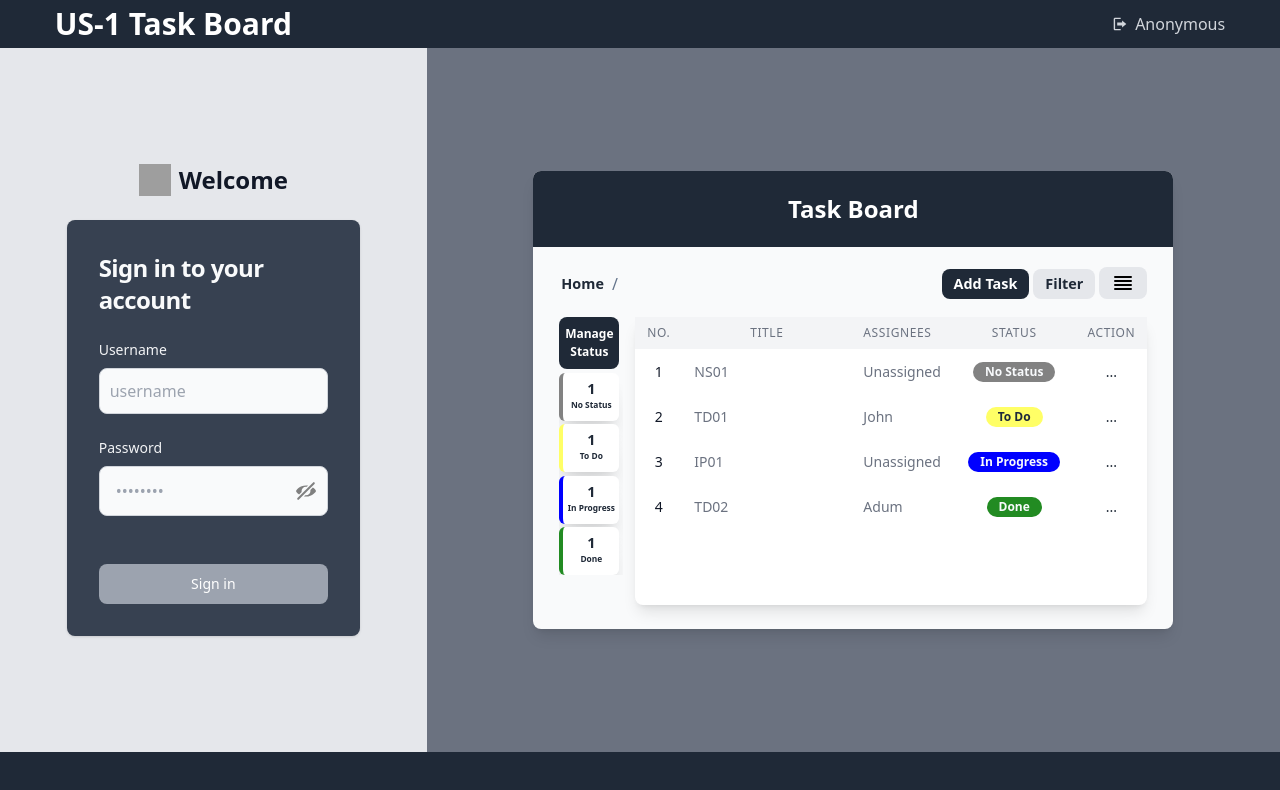
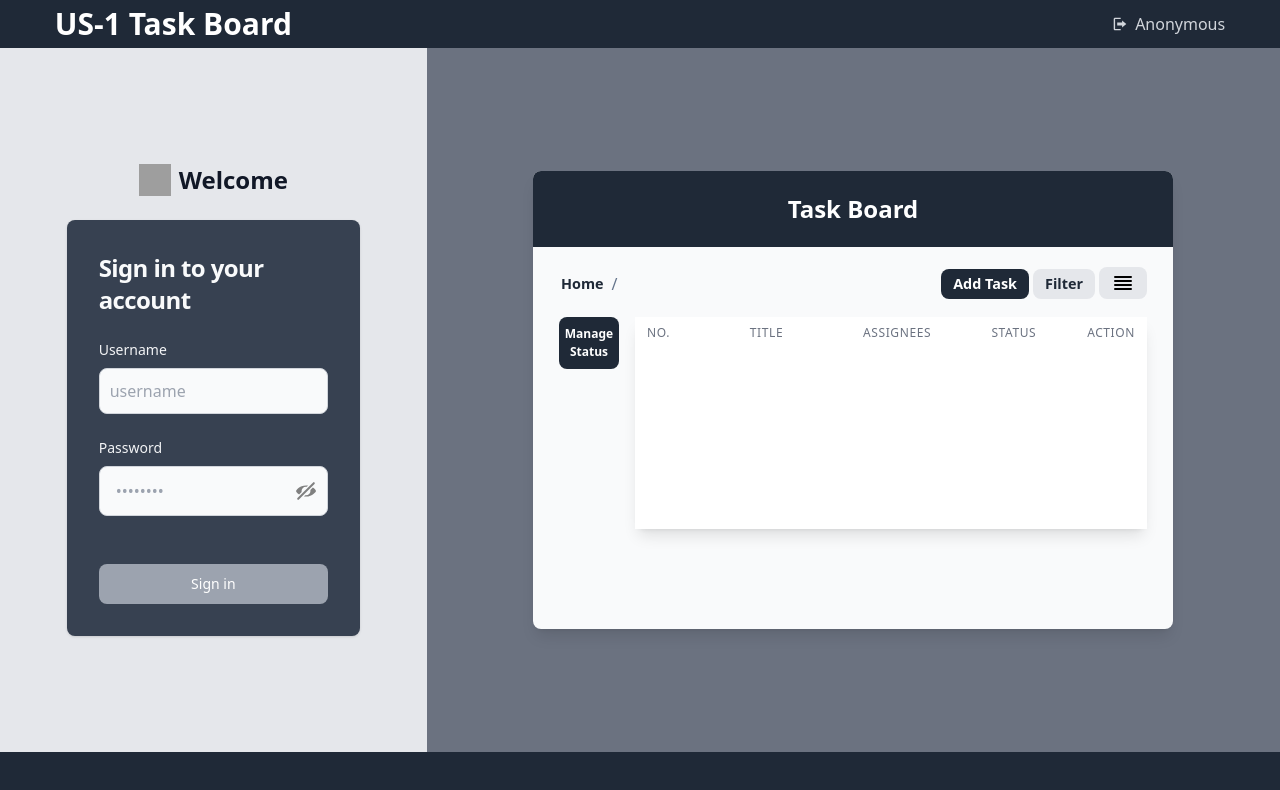
Before and after one commit to GodeFvt/US-1-IT-Bangmod-Kradan-Kanban2, a Vue app in the folder frontend/: page /login in a window 1280 px wide. Shown: the top 790 px of the page. Built offline with nearby package versions, Linux system fonts and the light colour scheme; grey boxes are pictures that could not be loaded.

Commit message:
animation

```diff
--- a/frontend/src/views/Login.vue
+++ b/frontend/src/views/Login.vue
@@ -168,9 +168,8 @@ async function signInOnClick(userLogin) {
       </section>
 
       <section class="flex items-center bg-gray-500 col-span-2 max-lg:hidden">
-        <div
-          class="mx-auto my-auto h-[65%] w-[75%] bg-gray-50 z-10 rounded-lg shadow-lg"
-        >
+        <div class="kanban  mx-auto my-auto h-[65%] w-[75%]  z-10 rounded-lg shadow-lg  bg-gray-50">KANBAN BOARD</div>
+        <div class="mx-auto my-auto h-[65%] w-[75%] bg-gray-50 z-10 rounded-lg shadow-lg  miniTaskBoard-animate">
           <!-- header -->
           <header>
             <nav
@@ -204,7 +203,7 @@ async function signInOnClick(userLogin) {
                 <div class="flex flex-row items-center gap-1">
                   <div class="">
                     <button
-                      class="bg-gray-800 hover:bg-gray-500 text-white font-bold py-1 px-3 rounded-lg text-[0.9rem] max-sm:text-[0.89rem]"
+                      class="bg-gray-800 text-white font-bold py-1 px-3 rounded-lg text-[0.9rem] max-sm:text-[0.89rem]"
                     >
                       Add Task
                     </button>
@@ -214,7 +213,7 @@ async function signInOnClick(userLogin) {
                   <div class="dropdown dropdown-bottom">
                     <button
                       tabindex="0"
-                      class="flex gap-1 justify-center items-center bg-gray-200 hover:bg-gray-500 text-gray-800 font-bold py-1 px-3 rounded-lg text-[0.9rem] max-sm:text-[0.89rem]"
+                      class="flex gap-1 justify-center items-center bg-gray-200  text-gray-800 font-bold py-1 px-3 rounded-lg text-[0.9rem] max-sm:text-[0.89rem]"
                     >
                       Filter
                     </button>
@@ -222,7 +221,7 @@ async function signInOnClick(userLogin) {
                   <!-- status setting -->
                   <div class="">
                     <button
-                      class="itbkk-status-setting bg-gray-200 hover:bg-gray-500 text-white font-bold py-1 px-3 rounded-lg"
+                      class="itbkk-status-setting bg-gray-200 text-white font-bold py-1 px-3 rounded-lg"
                     >
                       <SettingIcon />
                     </button>
@@ -234,7 +233,7 @@ async function signInOnClick(userLogin) {
             <div class="flex justify-center mt-4 gap-3 w-[95%] px-[10px]">
               <div>
                 <button
-                  class="mb-1 w-[60px] bg-gray-800 hover:bg-gray-500 text-white font-bold py-2 rounded-lg text-[12px]"
+                  class="mb-1 w-[60px] bg-gray-800  text-white font-bold py-2 rounded-lg text-[12px]"
                 >
                   Manage Status
                 </button>
@@ -244,7 +243,7 @@ async function signInOnClick(userLogin) {
                 >
                   <TaskStatusCard
                     colorStatus="#828282"
-                    class="h-[40px] w-[60px] text-xs"
+                    class="h-[40px] w-[60px] text-xs card-animate"
                   >
                     <template #count> 1 </template>
                     <template #status> No Status </template>
@@ -252,7 +251,7 @@ async function signInOnClick(userLogin) {
 
                   <TaskStatusCard
                     colorStatus="#FFFF66"
-                    class="h-[40px] w-[60px] text-xs"
+                    class="h-[40px] w-[60px] text-xs card-animate"
                   >
                     <template #count> 1 </template>
                     <template #status> To Do </template>
@@ -260,7 +259,7 @@ async function signInOnClick(userLogin) {
 
                   <TaskStatusCard
                     colorStatus="#0000FF"
-                    class="h-[40px] w-[60px] text-xs"
+                    class="h-[40px] w-[60px] text-xs card-animate"
                   >
                     <template #count> 1 </template>
                     <template #status> In Progress </template>
@@ -268,7 +267,7 @@ async function signInOnClick(userLogin) {
 
                   <TaskStatusCard
                     colorStatus="#228B22"
-                    class="h-[40px] w-[60px] text-xs"
+                    class="h-[40px] w-[60px] text-xs card-animate"
                   >
                     <template #count> 1 </template>
                     <template #status> Done </template>
@@ -277,12 +276,12 @@ async function signInOnClick(userLogin) {
               </div>
 
               <div
-                class="bg-white py-0 rounded-lg shadow-lg h-[22rem] max-h-800px max-h-700px w-[100%]"
+                class="bg-white py-0 rounded-lg shadow-lg h-[22rem] max-h-800px  w-[100%] max-[1625px]:h-[90%]"
               >
                 <!-- Task List -->
                 <table class="w-full bg-white">
-                  <thead class="bg-gray-100">
-                    <tr>
+                  <thead class="bg-gray-100 ">
+                    <tr class="bg-white ">
                       <th
                         class="w-[5%] px-2 max-[1400px]:px-3 max-[1207px]:px-2 py-2 text-center text-xs font-medium text-gray-500 uppercase tracking-wider"
                       >
@@ -311,7 +310,7 @@ async function signInOnClick(userLogin) {
                     </tr>
                   </thead>
                   <tbody>
-                    <tr class="bg-white">
+                    <tr class="bg-white  border-animate">
                       <td
                         class="w-[5%] px-2 max-[1400px]:px-3 max-[1207px]:px-2 py-3 whitespace-nowrap text-sm font-medium text-gray-900 text-center"
                       >
@@ -342,7 +341,7 @@ async function signInOnClick(userLogin) {
                       </td>
                     </tr>
 
-                    <tr class="bg-white">
+                    <tr class="bg-white  border-animate">
                       <td
                         class="w-[5%] px-2 max-[1400px]:px-3 max-[1207px]:px-2 py-3 whitespace-nowrap text-sm font-medium text-gray-900 text-center"
                       >
@@ -373,7 +372,7 @@ async function signInOnClick(userLogin) {
                       </td>
                     </tr>
 
-                    <tr class="bg-white">
+                    <tr class="bg-white  border-animate">
                       <td
                         class="w-[5%] px-2 max-[1400px]:px-3 max-[1207px]:px-2 py-3 whitespace-nowrap text-sm font-medium text-gray-900 text-center"
                       >
@@ -404,7 +403,7 @@ async function signInOnClick(userLogin) {
                       </td>
                     </tr>
 
-                    <tr class="bg-white">
+                    <tr class="bg-white  border-animate">
                       <td
                         class="w-[5%] px-2 max-[1400px]:px-3-6 max-[1207px]:px-2 py-3 whitespace-nowrap text-sm font-medium text-gray-900 text-center"
                       >
@@ -450,14 +449,154 @@ async function signInOnClick(userLogin) {
 input[type="password"]::-ms-reveal {
   display: none;
 }
-@media not all and (min-height: 830px) {
-  .max-h-800px {
-    height: 18rem;
+
+@keyframes cardAnimation {
+  0% {
+    transform: translateY(-8rem);
+    opacity: 0;
+   /* // box-shadow: rgba(255, 105, 180, 0.65) 0px 4px 16px, rgba(248, 200, 220, 0.75) 0px 8px 32px;  */
+  }
+  50%{
+    opacity: 0.75;
+  }
+  100% {
+    box-shadow: rgba(0, 0, 0, 0.05) 0px 2px 8px, rgba(0, 0, 0, 0.05) 0px 4px 8px;
+    transform: translateY(0rem);
+    opacity: 1;
   }
 }
-@media not all and (min-height: 750px) {
-  .max-h-700px {
-    height: 15rem;
+
+@keyframes borderAnimation {
+  0% {
+    transform: translateY(8rem);
+    opacity: 0;
+   /* // box-shadow: rgba(255, 105, 180, 0.65) 0px 4px 16px, rgba(248, 200, 220, 0.75) 0px 8px 32px;  */
+  }
+  50%{
+    opacity: 0.75;
+  }
+  100% {
+    box-shadow: rgba(0, 0, 0, 0.05) 0px 2px 8px, rgba(0, 0, 0, 0.05) 0px 4px 8px;
+    transform: translateY(0rem);
+    opacity: 1;
   }
 }
+
+.card-animate {
+  opacity: 0;
+  animation: cardAnimation  2s ease-in forwards;
+}
+
+
+.card-animate:nth-child(1) {
+  z-index: 30;
+  animation-delay: 2s;
+}
+
+.card-animate:nth-child(2) {
+  z-index: 20;
+  animation-delay: 3s;
+
+}
+
+.card-animate:nth-child(3) {
+  z-index: 10;
+  animation-delay: 6s;
+
+}
+.card-animate:nth-child(4) {
+  z-index: 0;
+  animation-delay: 8s;
+
+}
+
+.border-animate {
+  opacity: 0;
+
+  animation: borderAnimation  3s ease-in forwards;
+}
+
+
+.border-animate:nth-child(1) {
+  animation-delay: 0s;
+}
+
+.border-animate:nth-child(2) {
+  animation-delay: 2s;
+
+}
+
+.border-animate:nth-child(3) {
+  animation-delay: 4s;
+
+}
+.border-animate:nth-child(4) {
+  animation-delay: 6s;
+
+}
+
+
+ @keyframes taskBoardAnimation {
+  0% {
+    opacity: 1;
+  }
+  50%{
+    opacity: 0.75;
+  }
+  100% {
+    display: none;
+     transform:scale(1, 0);
+  }
+}
+ .miniTaskBoard-animate{
+
+  opacity: 1;
+  animation: taskBoardAnimation  4s ease-in forwards;
+}
+
+@keyframes taskBoardAnimationOpacity {
+  0% {
+    opacity: 1;
+  }
+  50%{
+    opacity: 0.50;
+  }
+  75% {
+    display: none;
+  }
+  100% {
+    display: none;
+    opacity: 0;
+  }
+}
+.miniTaskBoard-animate header,.miniTaskBoard-animate button,.miniTaskBoard-animate div,.miniTaskBoard-animate  nav{
+  animation: taskBoardAnimationOpacity  4s ease-in forwards;
+}
+
+ /* @keyframes kanbanAnimation {
+  0% {
+    display: none;
+
+    transform:scale(1, 0);
+  }
+   50% {
+    display: none;
+
+     transform:scale(1, 0.5);
+   }
+   75% {
+     display: none;
+  transform:scale(1, 0.75);
+}
+  100% {
+    display: block;
+
+    transform:scale(1, 1);
+  }
+} */
+.kanban {
+  display: none;
+
+  /* animation: kanbanAnimation  4s ease-in forwards; */
+}
 </style>
```
